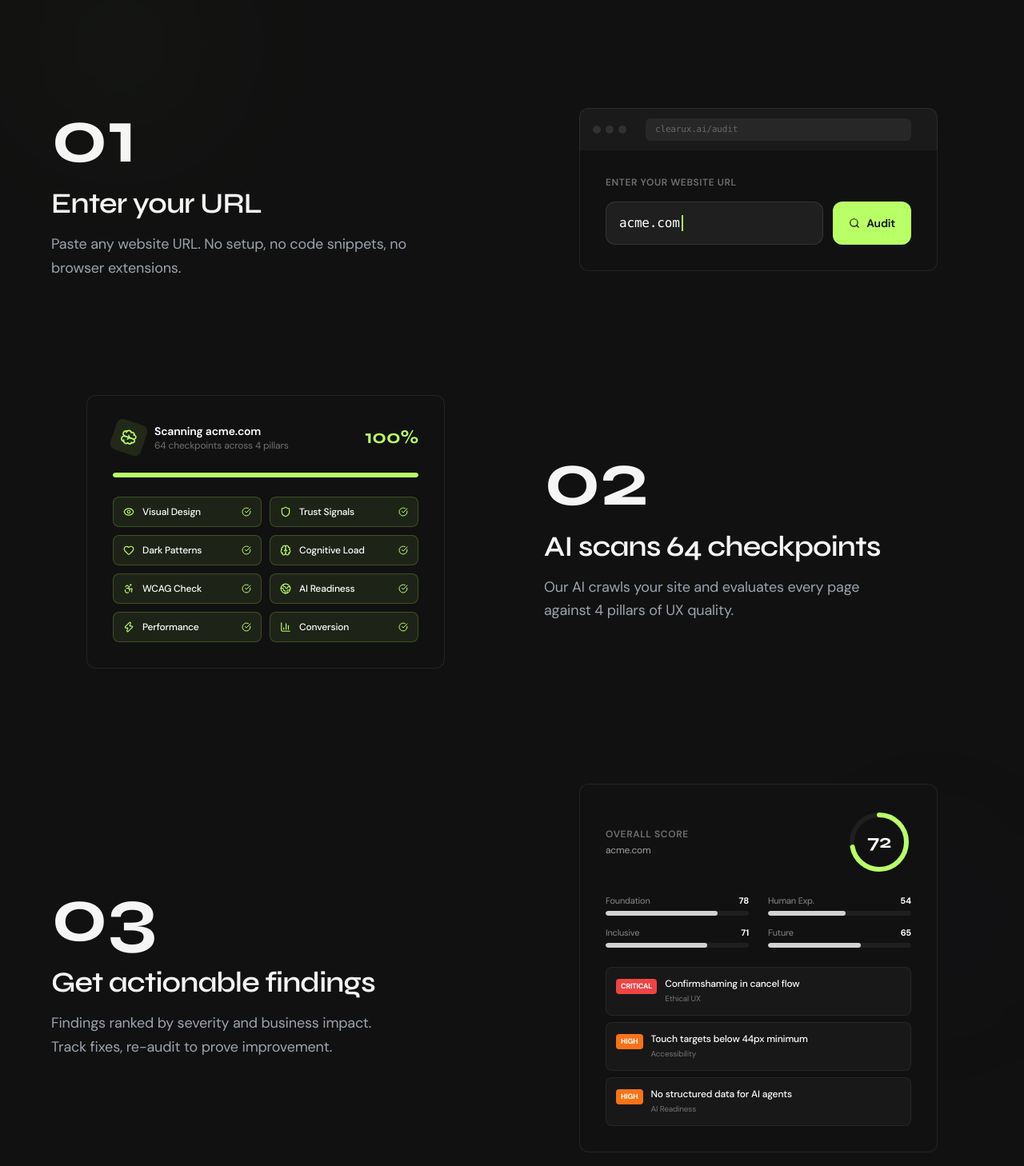
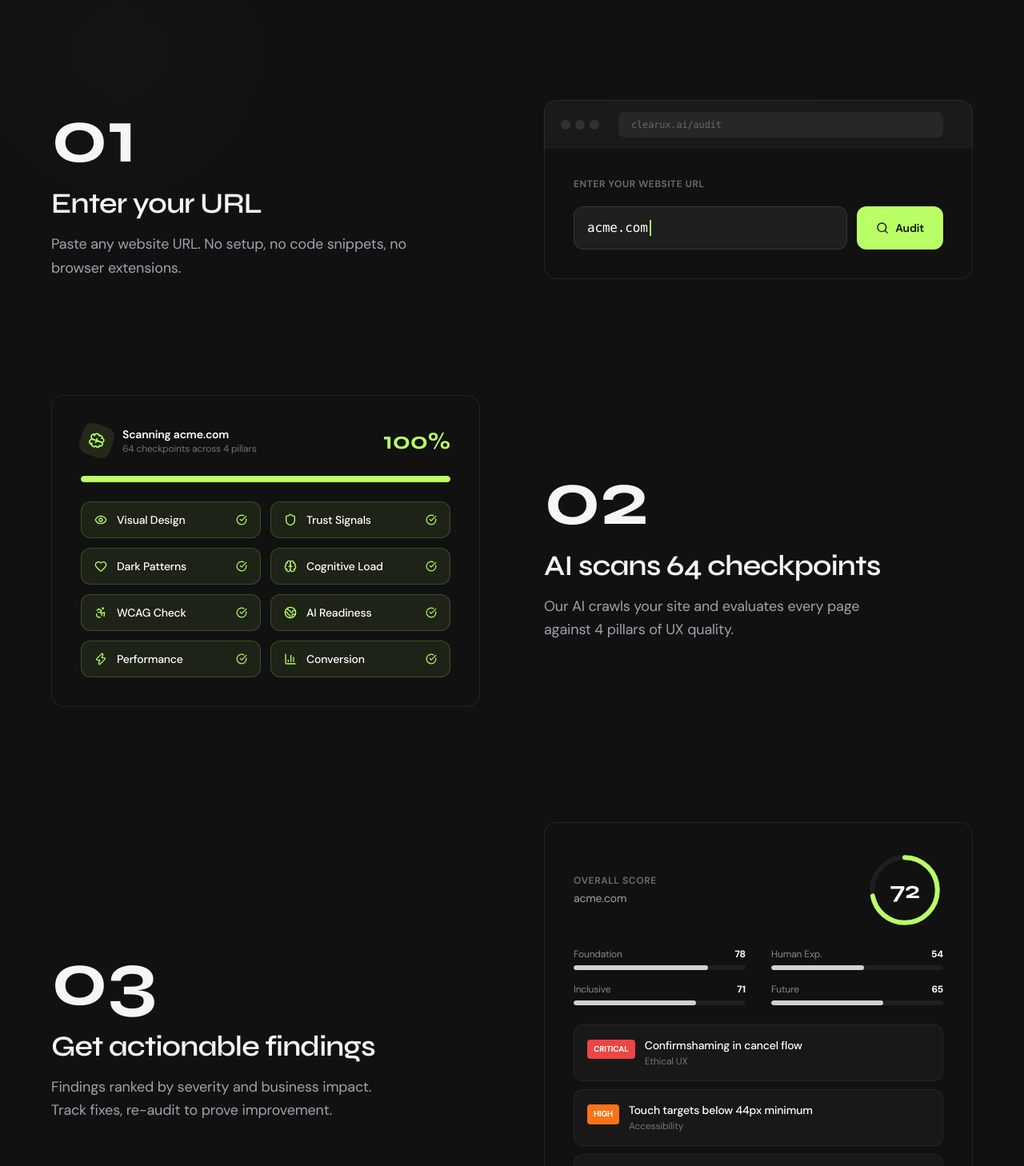
Before and after one commit to schintu79/clearux-saas, a Next.js app: page / in a window 1280 px wide. Shown: the part 1172-2630 px from the top of the page at 80% size. Built offline with nearby package versions, Linux system fonts and the light colour scheme; no server answers.

Commit message:
style: unify all section visual cards to consistent width, padding, and header sizing

```diff
--- a/src/components/motion/HowItWorks.tsx
+++ b/src/components/motion/HowItWorks.tsx
@@ -31,21 +31,21 @@ function TypewriterUrl({ inView }: { inView: boolean }) {
   }, [inView])
 
   return (
-    <div className="w-full max-w-md mx-auto">
+    <div className="w-full mx-auto">
       {/* Browser chrome mockup */}
-      <div className="rounded-t-xl bg-[#1a1a1a] border border-white/[0.08] border-b-0 px-4 py-3 flex items-center gap-2">
+      <div className="rounded-t-2xl bg-[#1a1a1a] border border-white/[0.08] border-b-0 px-5 py-3.5 flex items-center gap-2">
         <div className="flex gap-1.5">
-          <div className="w-2.5 h-2.5 rounded-full bg-white/10" />
-          <div className="w-2.5 h-2.5 rounded-full bg-white/10" />
-          <div className="w-2.5 h-2.5 rounded-full bg-white/10" />
+          <div className="w-3 h-3 rounded-full bg-white/10" />
+          <div className="w-3 h-3 rounded-full bg-white/10" />
+          <div className="w-3 h-3 rounded-full bg-white/10" />
         </div>
-        <div className="flex-1 mx-4 h-7 rounded-md bg-white/[0.06] flex items-center px-3">
-          <span className="text-[11px] text-white/30 font-mono">clearux.ai/audit</span>
+        <div className="flex-1 mx-4 h-8 rounded-lg bg-white/[0.06] flex items-center px-4">
+          <span className="text-xs text-white/30 font-mono">clearux.ai/audit</span>
         </div>
       </div>
       {/* Input area */}
-      <div className="rounded-b-xl bg-[#111111] border border-white/[0.08] border-t-0 p-8">
-        <p className="text-white/40 text-xs font-semibold uppercase tracking-wider mb-4">Enter your website URL</p>
+      <div className="rounded-b-2xl bg-[#111111] border border-white/[0.08] border-t-0 p-7 sm:p-9">
+        <p className="text-white/40 text-xs font-semibold uppercase tracking-wider mb-5">Enter your website URL</p>
         <div className="flex gap-3">
           <div className="flex-1 px-4 py-3.5 rounded-xl bg-white/[0.06] border border-white/[0.10] flex items-center">
             <span className="text-white text-base font-mono">
@@ -58,11 +58,11 @@ function TypewriterUrl({ inView }: { inView: boolean }) {
             </span>
           </div>
           <motion.div
-            className="px-5 py-3.5 rounded-xl bg-[#B9FF66] text-[#111] text-sm font-semibold flex items-center gap-2 flex-shrink-0"
+            className="px-6 py-3.5 rounded-xl bg-[#B9FF66] text-[#111] text-sm font-semibold flex items-center gap-2 flex-shrink-0"
             animate={text.length >= fullText.length ? { scale: [1, 1.05, 1] } : {}}
             transition={{ duration: 0.3, delay: 0.3 }}
           >
-            <Search size={14} />
+            <Search size={16} />
             Audit
           </motion.div>
         </div>
@@ -100,13 +100,13 @@ function ScanningGrid({ inView }: { inView: boolean }) {
   }, [inView])
 
   return (
-    <div className="w-full max-w-md mx-auto">
-      <div className="rounded-xl bg-[#111111] border border-white/[0.08] p-8">
+    <div className="w-full mx-auto">
+      <div className="rounded-2xl bg-[#111111] border border-white/[0.08] p-7 sm:p-9">
         {/* Header with progress */}
         <div className="flex items-center justify-between mb-6">
           <div className="flex items-center gap-3">
             <motion.div
-              className="w-10 h-10 rounded-lg bg-[#B9FF66]/10 flex items-center justify-center"
+              className="w-10 h-10 rounded-xl bg-[#B9FF66]/10 flex items-center justify-center"
               animate={inView ? { rotate: 360 } : {}}
               transition={{ duration: 2, repeat: Infinity, ease: 'linear' }}
             >
@@ -117,11 +117,11 @@ function ScanningGrid({ inView }: { inView: boolean }) {
               <p className="text-white/40 text-xs">64 checkpoints across 4 pillars</p>
             </div>
           </div>
-          <span className="text-[#B9FF66] font-heading text-2xl font-bold">{progress}%</span>
+          <span className="text-[#B9FF66] font-heading text-3xl font-bold">{progress}%</span>
         </div>
 
         {/* Progress bar */}
-        <div className="h-1.5 rounded-full bg-white/[0.06] mb-6 overflow-hidden">
+        <div className="h-2 rounded-full bg-white/[0.06] mb-6 overflow-hidden">
           <motion.div
             className="h-full rounded-full bg-[#B9FF66]"
             style={{ width: `${progress}%` }}
@@ -129,7 +129,7 @@ function ScanningGrid({ inView }: { inView: boolean }) {
         </div>
 
         {/* Checkpoint grid */}
-        <div className="grid grid-cols-2 gap-2.5">
+        <div className="grid grid-cols-2 gap-3">
           {CHECKPOINTS.map((cp, idx) => {
             const Icon = cp.icon
             const isActive = progress > (idx + 1) * 12
@@ -139,14 +139,14 @@ function ScanningGrid({ inView }: { inView: boolean }) {
                 initial={{ opacity: 0, scale: 0.8 }}
                 animate={inView ? { opacity: 1, scale: 1 } : {}}
                 transition={{ duration: 0.4, delay: cp.delay }}
-                className={`flex items-center gap-2.5 px-3 py-2.5 rounded-lg border transition-all duration-500 ${
+                className={`flex items-center gap-3 px-4 py-3 rounded-xl border transition-all duration-500 ${
                   isActive
                     ? 'bg-[#B9FF66]/[0.08] border-[#B9FF66]/20'
                     : 'bg-white/[0.02] border-white/[0.06]'
                 }`}
               >
-                <Icon size={14} className={isActive ? 'text-[#B9FF66]' : 'text-white/30'} />
-                <span className={`text-xs font-medium ${isActive ? 'text-white' : 'text-white/30'}`}>
+                <Icon size={16} className={isActive ? 'text-[#B9FF66]' : 'text-white/30'} />
+                <span className={`text-sm font-medium ${isActive ? 'text-white' : 'text-white/30'}`}>
                   {cp.label}
                 </span>
                 {isActive && (
@@ -156,7 +156,7 @@ function ScanningGrid({ inView }: { inView: boolean }) {
                     transition={{ type: 'spring', stiffness: 400, damping: 15 }}
                     className="ml-auto"
                   >
-                    <CheckCircle size={12} className="text-[#B9FF66]" />
+                    <CheckCircle size={14} className="text-[#B9FF66]" />
                   </motion.div>
                 )}
               </motion.div>
@@ -194,24 +194,24 @@ function ResultsReveal({ inView }: { inView: boolean }) {
   ]
 
   return (
-    <div className="w-full max-w-md mx-auto">
-      <div className="rounded-xl bg-[#111111] border border-white/[0.08] p-8">
+    <div className="w-full mx-auto">
+      <div className="rounded-2xl bg-[#111111] border border-white/[0.08] p-7 sm:p-9">
         {/* Score header */}
         <div className="flex items-center justify-between mb-6">
           <div>
             <p className="text-white/40 text-xs font-semibold uppercase tracking-wider mb-1">Overall Score</p>
-            <p className="text-white/60 text-xs">acme.com</p>
+            <p className="text-white/60 text-sm">acme.com</p>
           </div>
           <motion.div
-            className="relative w-20 h-20"
+            className="relative w-24 h-24"
             initial={{ scale: 0, rotate: -90 }}
             animate={inView ? { scale: 1, rotate: 0 } : {}}
             transition={{ type: 'spring', stiffness: 200, damping: 20, delay: 0.3 }}
           >
             <svg viewBox="0 0 80 80" className="w-full h-full -rotate-90">
-              <circle cx="40" cy="40" r="34" fill="none" stroke="rgba(255,255,255,0.06)" strokeWidth="6" />
+              <circle cx="40" cy="40" r="34" fill="none" stroke="rgba(255,255,255,0.06)" strokeWidth="5" />
               <motion.circle
-                cx="40" cy="40" r="34" fill="none" stroke="#B9FF66" strokeWidth="6"
+                cx="40" cy="40" r="34" fill="none" stroke="#B9FF66" strokeWidth="5"
                 strokeLinecap="round"
                 strokeDasharray={`${2 * Math.PI * 34}`}
                 initial={{ strokeDashoffset: 2 * Math.PI * 34 }}
@@ -219,14 +219,14 @@ function ResultsReveal({ inView }: { inView: boolean }) {
                 transition={{ duration: 1.5, ease: [0.25, 0.46, 0.45, 0.94] }}
               />
             </svg>
-            <span className="absolute inset-0 flex items-center justify-center font-heading text-2xl font-bold text-white">
+            <span className="absolute inset-0 flex items-center justify-center font-heading text-3xl font-bold text-white">
               {score}
             </span>
           </motion.div>
         </div>
 
         {/* Pillar mini bars */}
-        <div className="grid grid-cols-2 gap-x-6 gap-y-3 mb-6">
+        <div className="grid grid-cols-2 gap-x-8 gap-y-4 mb-6">
           {[
             { label: 'Foundation', value: 78 },
             { label: 'Human Exp.', value: 54 },
@@ -239,9 +239,9 @@ function ResultsReveal({ inView }: { inView: boolean }) {
               animate={inView ? { opacity: 1, x: 0 } : {}}
               transition={{ delay: 0.8 + i * 0.1, duration: 0.4 }}
             >
-              <div className="flex items-center justify-between mb-1">
-                <span className="text-[11px] text-white/50">{p.label}</span>
-                <span className="text-[11px] font-bold text-white">{p.value}</span>
+              <div className="flex items-center justify-between mb-1.5">
+                <span className="text-xs text-white/50">{p.label}</span>
+                <span className="text-xs font-bold text-white">{p.value}</span>
               </div>
               <div className="h-1.5 rounded-full bg-white/[0.06] overflow-hidden">
                 <motion.div
@@ -256,21 +256,21 @@ function ResultsReveal({ inView }: { inView: boolean }) {
         </div>
 
         {/* Findings */}
-        <div className="space-y-2">
+        <div className="space-y-2.5">
           {findings.map((f, i) => (
             <motion.div
               key={i}
               initial={{ opacity: 0, y: 15 }}
               animate={inView ? { opacity: 1, y: 0 } : {}}
               transition={{ delay: 1.4 + i * 0.15, duration: 0.4 }}
-              className="flex items-start gap-2.5 p-3 rounded-lg bg-white/[0.03] border border-white/[0.06]"
+              className="flex items-start gap-3 p-4 rounded-xl bg-white/[0.03] border border-white/[0.06]"
             >
-              <span className={`${f.color} text-white text-[9px] font-bold px-1.5 py-0.5 rounded mt-0.5 flex-shrink-0`}>
+              <span className={`${f.color} text-white text-[10px] font-bold px-2 py-1 rounded mt-0.5 flex-shrink-0`}>
                 {f.severity}
               </span>
               <div>
-                <p className="text-xs font-medium text-white leading-snug">{f.label}</p>
-                <p className="text-[10px] text-white/40 mt-0.5">{f.cat}</p>
+                <p className="text-sm font-medium text-white leading-snug">{f.label}</p>
+                <p className="text-xs text-white/40 mt-0.5">{f.cat}</p>
               </div>
             </motion.div>
           ))}
```
Also changed, not shown: src/components/motion/WhyClearUX.tsx (+27 -27 lines).
